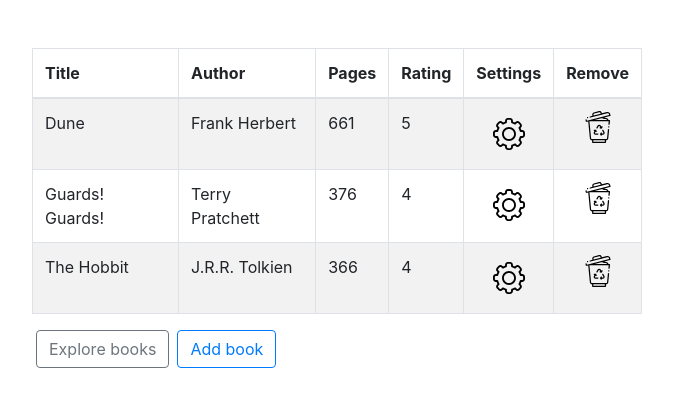
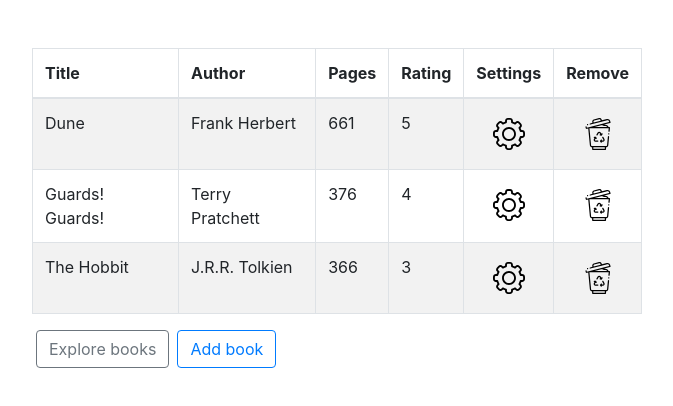
Before and after one commit to jchabrowski/library-app, a React (Create React App) app: page /#/ in a window 1280 px wide. Shown: the top 406 px of the page, without its empty margins (303-976 px from the left). Built offline with nearby package versions, Linux system fonts and the light colour scheme; data requests are answered from the project's data file.

Commit message:
fixed button alignment

```diff
--- a/db.json
+++ b/db.json
@@ -20,7 +20,7 @@
       "title": "The Hobbit",
       "author": "J.R.R. Tolkien",
       "pages": "366",
-      "rating": "4",
+      "rating": "3",
       "id": 3
     }
   ]
--- a/src/components/BookTable/BookTable.js
+++ b/src/components/BookTable/BookTable.js
@@ -10,23 +10,19 @@ import BookEditModal from './Modals/BookEditModal';
 const BookTable = (props) => {
   const books = useContext(BookContext);
 
-  //Hooks determining the current book
   const [currentBookId, setCurrentBookId] = useState();
   const [currentBookTitle, setCurrentBookTitle] = useState();
   const [currentBookAuthor, setCurrentBookAuthor] = useState();
   const [currentBookPages, setCurrentBookPages] = useState();
   const [currentBookRating, setCurrentBookRating] = useState();
 
-  //Delete Modal toggle. Showing, closing
   const [show, setShow] = useState(false);
   const handleClose = () => setShow(false);
   const handleShowDelete = () => setShow(true);
 
-  //Toast message toggle
   const [showToast, setShowToast] = useState(false);
   const handleShowToast = () => setShowToast(true);
 
-  //sets current title, author and id, triggered in Delete and Edit Modals
   function setCurrentBook(title, author, id, pages, rating) {
     setCurrentBookTitle(title);
     setCurrentBookAuthor(author);
@@ -77,7 +73,9 @@ const BookTable = (props) => {
                     showDeleteBookModal(book.title, book.author, book.id)
                   }
                 >
-                  <WasteImage />
+                  <Button variant="link">
+                    <WasteImage />
+                  </Button>
                 </td>
               </tr>
           ))}
```
